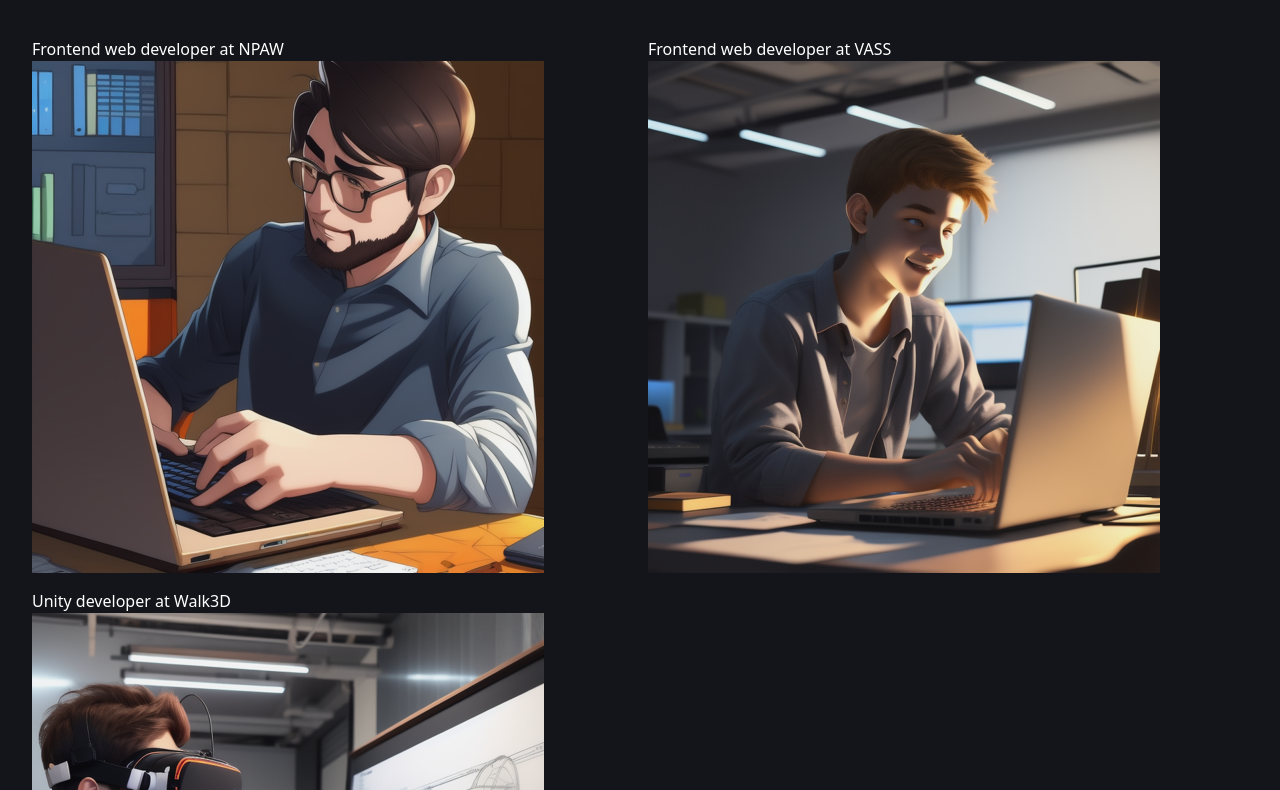
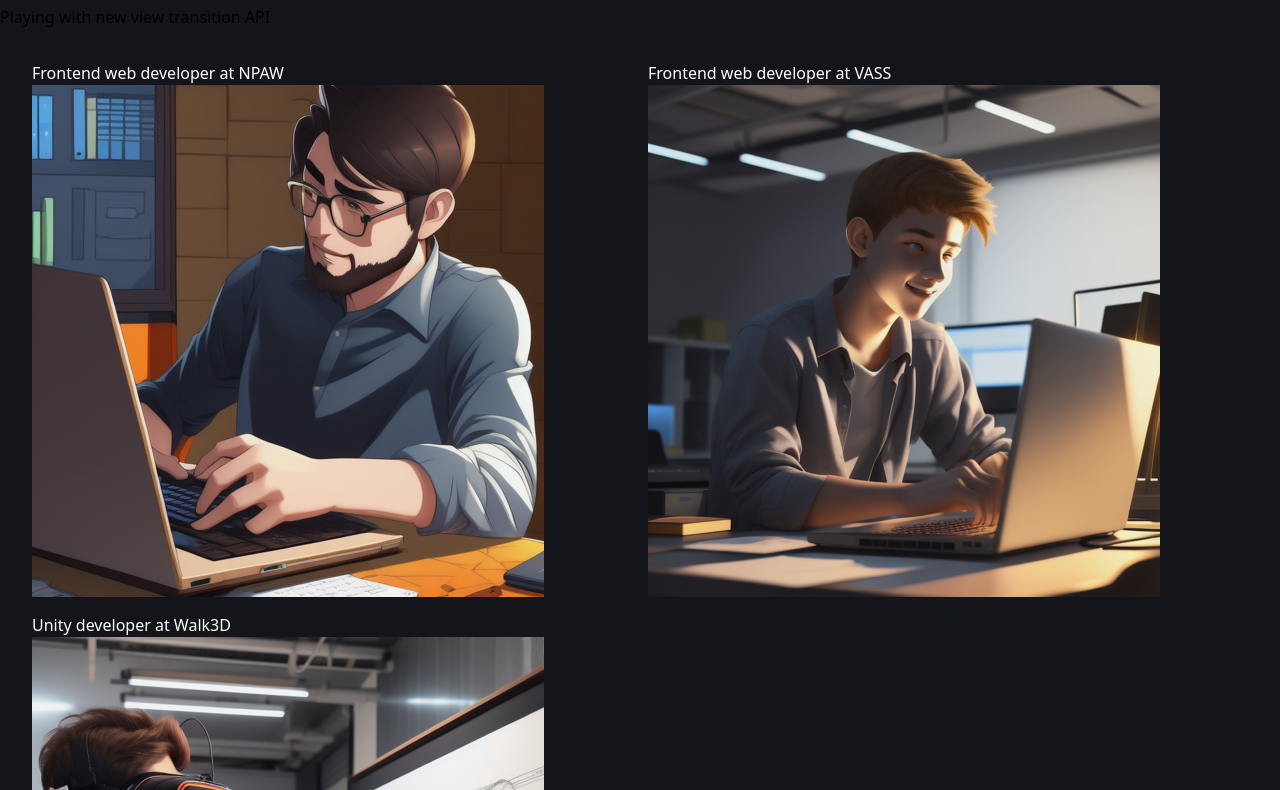
Before and after one commit to eloicasamayor/astro-view-transitions, an Astro site: page / in a window 1280 px wide. Shown: the part 179-969 px from the top of the page. Built offline with nearby package versions, Linux system fonts and the light colour scheme; Astro itself is replaced by a stand-in of ours.

Commit message:
commit to trigger the deploy action

```diff
--- a/src/pages/index.astro
+++ b/src/pages/index.astro
@@ -8,6 +8,7 @@ import { ViewTransitions } from 'astro:transitions';
 <Layout title="Welcome to Astroooo.">
 	<main>
 		<h1 class="text-6xl text-white uppercase text-center py-8">Eloi Casamayor Esteve <span class="text-gradient block">Web developer</span></h1>
+		<h2>Playing with new view transition API</h2>
 		<ListOfJobs/>
 		<ViewTransitions />
 
```
